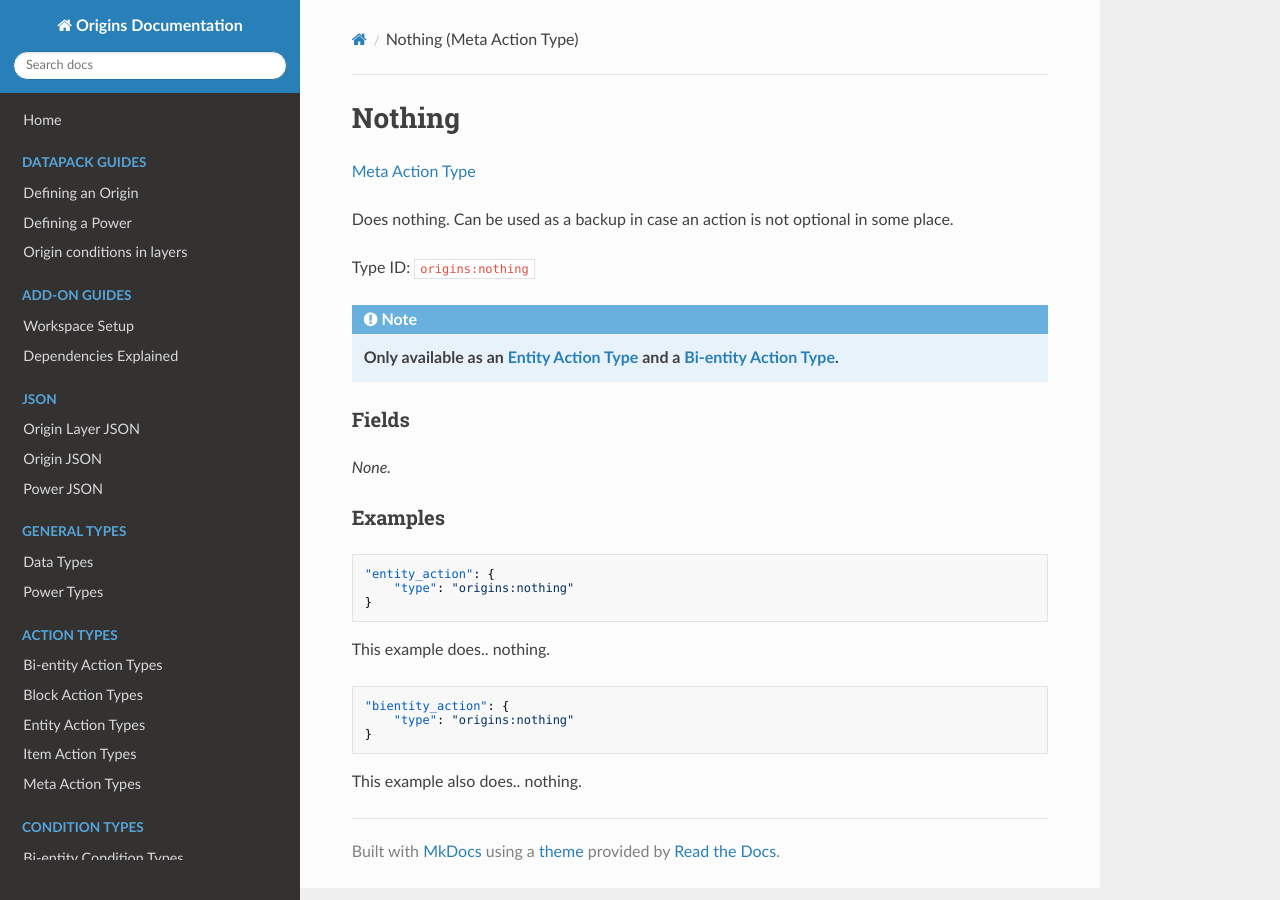
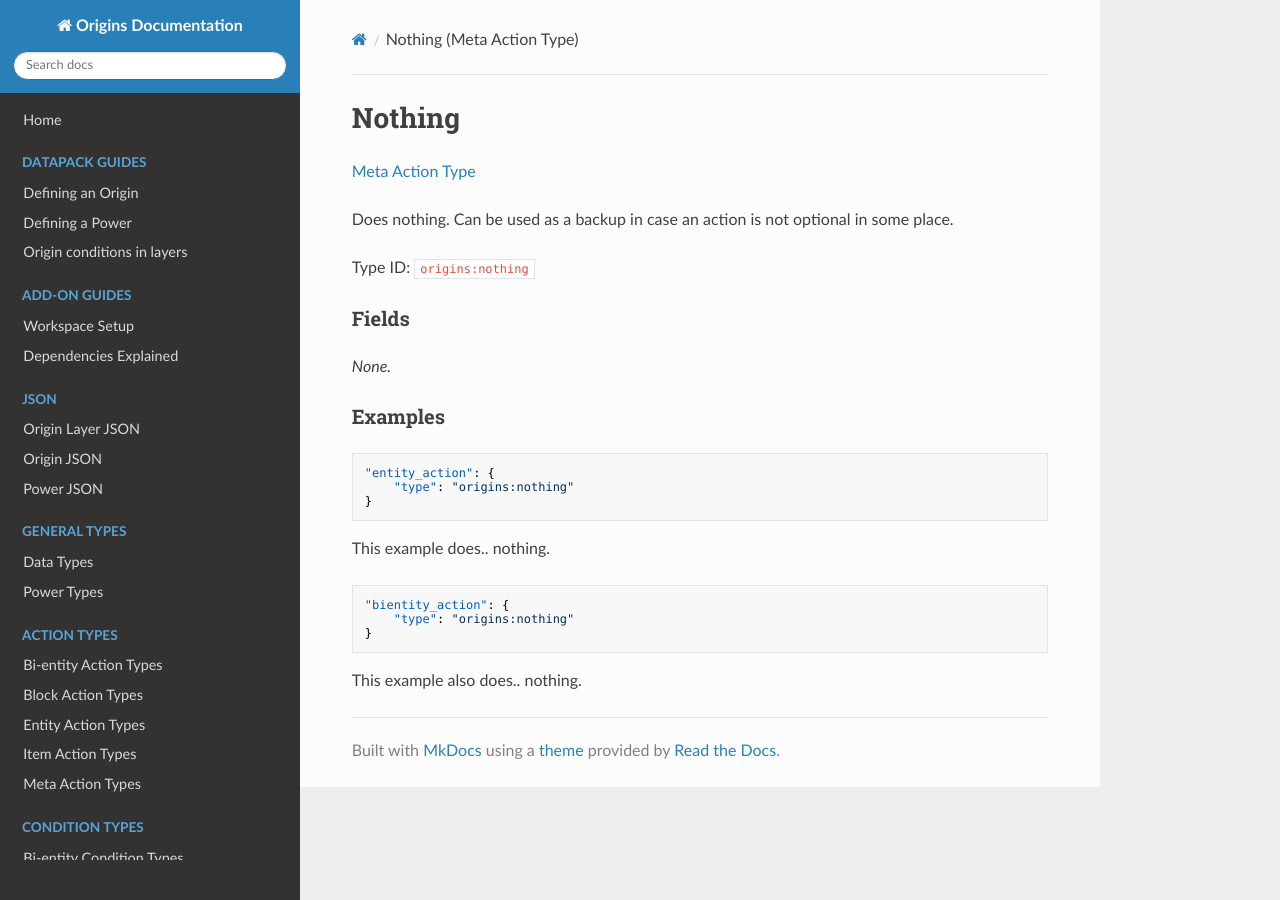
Before and after one commit to apace100/origins-docs, an MkDocs documentation site: the page built from docs/types/meta_action_types/nothing.md, in a window 1280 px wide. Built offline with MkDocs 1.6.1, drawn with Linux system fonts in a browser that asks for light colours; nearby versions of some CDN libraries.

Commit message:
Updated `nothing.md` (Meta Action Type)

```diff
--- a/docs/types/meta_action_types/nothing.md
+++ b/docs/types/meta_action_types/nothing.md
@@ -10,10 +10,6 @@ date: 2021-10-13
 Does nothing. Can be used as a backup in case an action is not optional in some place.
 
 Type ID: `origins:nothing`
-
-!!! note
-
-    **Only available as an [Entity Action Type](../entity_action_types.md) and a [Bi-entity Action Type](../bientity_action_types.md).**
 
 
 ### Fields
```
